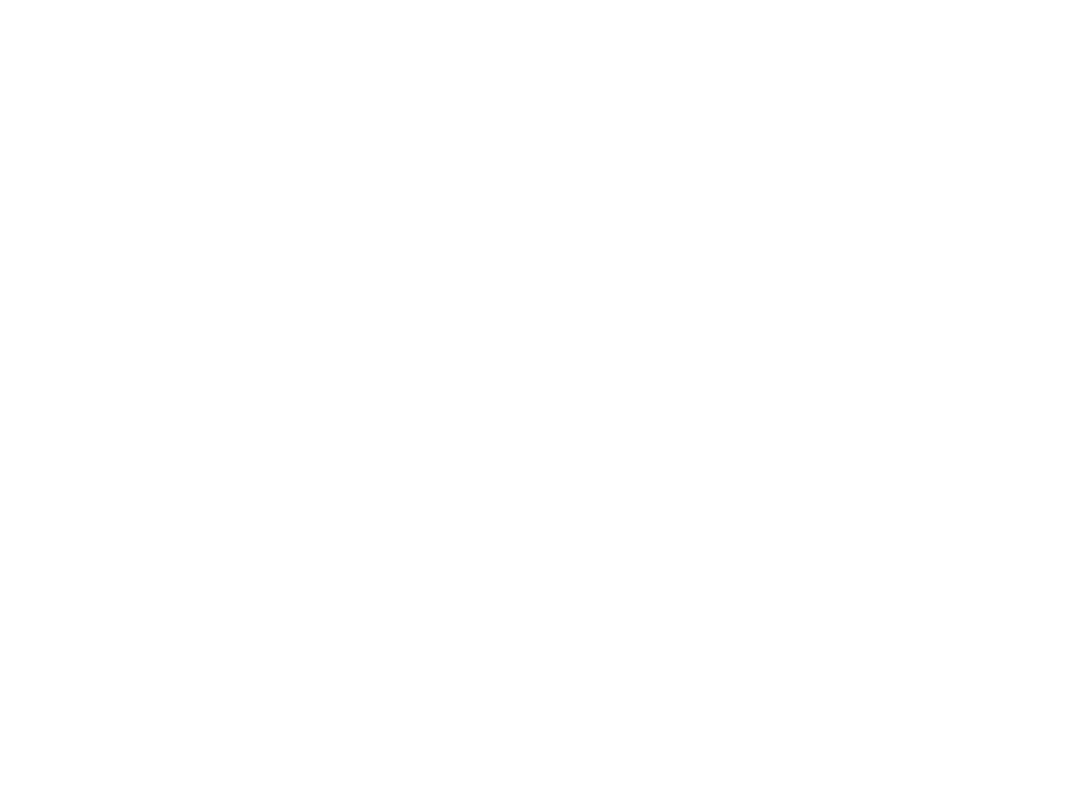
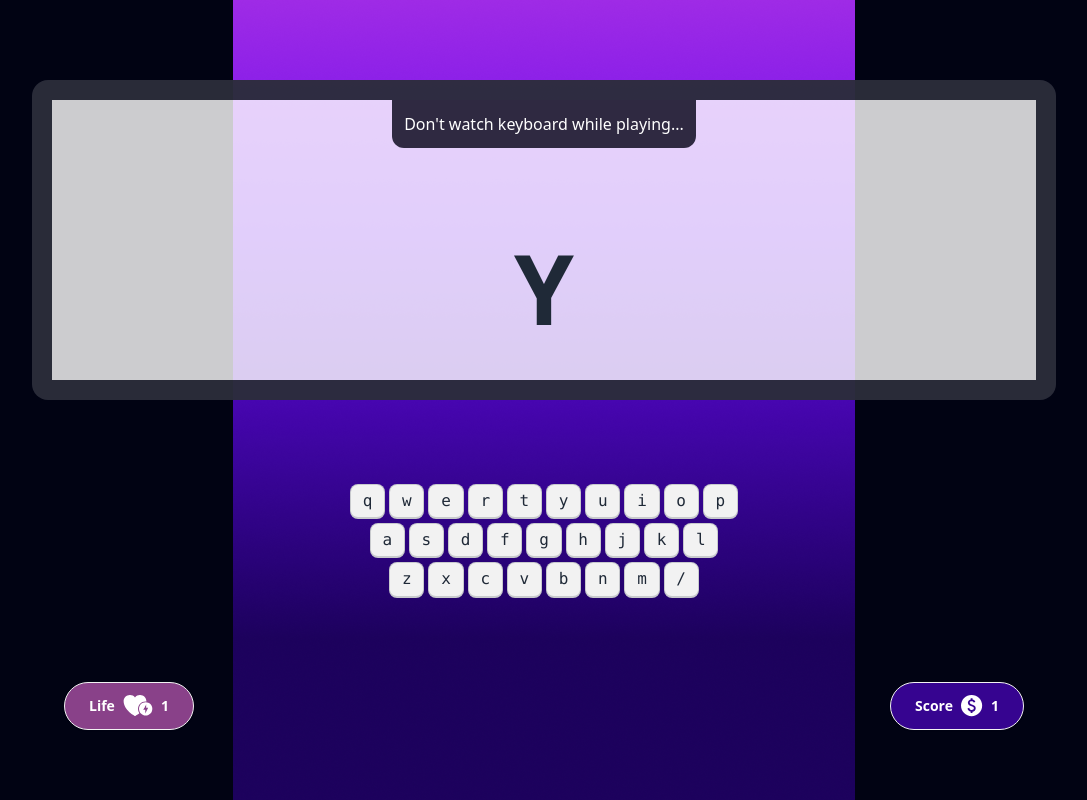
Before and after one commit to Jamil-Aktar-Ifat/alpha_clash_pro, a plain HTML site: page index.html in a window 1280 px wide. Shown: the whole page, without its empty margins (96-1183 px from the left). Drawn offline with nearby package versions, Linux system fonts and the light colour scheme.

Commit message:
playground part updated

```diff
--- a/index.html
+++ b/index.html
@@ -17,8 +17,89 @@
     <link rel="stylesheet" href="./styles/style.css" />
   </head>
   <body>
-    <section class="home"></section>
-    <section class="play-ground"></section>
-    <section class="score"></section>
+    <main
+      class="bg-[#010313] min-h-screen bg-[url(images/background.png)] bg-no-repeat bg-center"
+    >
+      <!-- Home Screen  -->
+      <section
+        class="home min-h-screen text-white flex justify-center items-center hidden"
+      >
+        <div class="flex flex-col items-center gap-6">
+          <h1 class="text-8xl font-anton uppercase">Alpha Clash Pro</h1>
+          <p>Unleash Your Keyboard Kung Fu : Press “Enter” to Play</p>
+          <button class="btn bg-white text-black">Play Now</button>
+        </div>
+      </section>
+      <!-- Play Ground Start-->
+      <section class="play-ground">
+        <div class="flex flex-col items-center gap-20 pt-20">
+          <!-- screen  -->
+          <div
+            class="artboard artboard-horizontal phone-6 border-[20px] rounded-2xl border-[#010313CC] bg-[#FFFFFFCC]"
+          >
+            <div class="flex justify-center">
+              <p class="bg-[#2F2941] text-white p-3 rounded-b-xl">
+                Don't watch keyboard while playing...
+              </p>
+            </div>
+            <div class="flex justify-center items-center h-full">
+              <p class="text-8xl font-bold">Y</p>
+            </div>
+          </div>
+          <!-- keyborad start  -->
+          <div>
+            <div class="flex justify-center gap-1 my-1 w-full">
+              <kbd class="kbd">q</kbd>
+              <kbd class="kbd">w</kbd>
+              <kbd class="kbd">e</kbd>
+              <kbd class="kbd">r</kbd>
+              <kbd class="kbd">t</kbd>
+              <kbd class="kbd">y</kbd>
+              <kbd class="kbd">u</kbd>
+              <kbd class="kbd">i</kbd>
+              <kbd class="kbd">o</kbd>
+              <kbd class="kbd">p</kbd>
+            </div>
+            <div class="flex justify-center gap-1 my-1 w-full">
+              <kbd class="kbd">a</kbd>
+              <kbd class="kbd">s</kbd>
+              <kbd class="kbd">d</kbd>
+              <kbd class="kbd">f</kbd>
+              <kbd class="kbd">g</kbd>
+              <kbd class="kbd">h</kbd>
+              <kbd class="kbd">j</kbd>
+              <kbd class="kbd">k</kbd>
+              <kbd class="kbd">l</kbd>
+            </div>
+            <div class="flex justify-center gap-1 my-1 w-full">
+              <kbd class="kbd">z</kbd>
+              <kbd class="kbd">x</kbd>
+              <kbd class="kbd">c</kbd>
+              <kbd class="kbd">v</kbd>
+              <kbd class="kbd">b</kbd>
+              <kbd class="kbd">n</kbd>
+              <kbd class="kbd">m</kbd>
+              <kbd class="kbd">/</kbd>
+            </div>
+          </div>
+          <!-- keybroad end  -->
+          <!-- life score  -->
+          <div class="flex justify-between w-3/4">
+            <button class="btn bg-[#894189] text-white rounded-full px-6">
+              Life
+              <img src="./images/heart.svg" alt="" />
+              <span>1</span>
+            </button>
+            <button class="btn bg-[#360490] text-white rounded-full px-6">
+              Score
+              <img src="./images/dollar.svg" alt="" />
+              <span>1</span>
+            </button>
+          </div>
+        </div>
+      </section>
+      <!-- Play Ground End  -->
+      <section class="score"></section>
+    </main>
   </body>
 </html>
--- a/styles/style.css
+++ b/styles/style.css
@@ -1,6 +1,10 @@
 /* Google Poppins Font  */
-@import url("https://fonts.googleapis.com/css2?family=Poppins:ital,wght@0,100;0,200;0,300;0,400;0,500;0,600;0,700;0,800;0,900;1,100;1,200;1,300;1,400;1,500;1,600;1,700;1,800;1,900&display=swap");
+@import url("https://fonts.googleapis.com/css2?family=Anton&family=Poppins:ital,wght@0,100;0,200;0,300;0,400;0,500;0,600;0,700;0,800;0,900;1,100;1,200;1,300;1,400;1,500;1,600;1,700;1,800;1,900&display=swap");
 
-.font-family {
+.font-poppins {
   font-family: "Poppins", sans-serif;
 }
+
+.font-anton {
+  font-family: "Anton", sans-serif;
+}
```
Also changed, not shown: images/dollar.svg (added), images/heart.svg (added).
